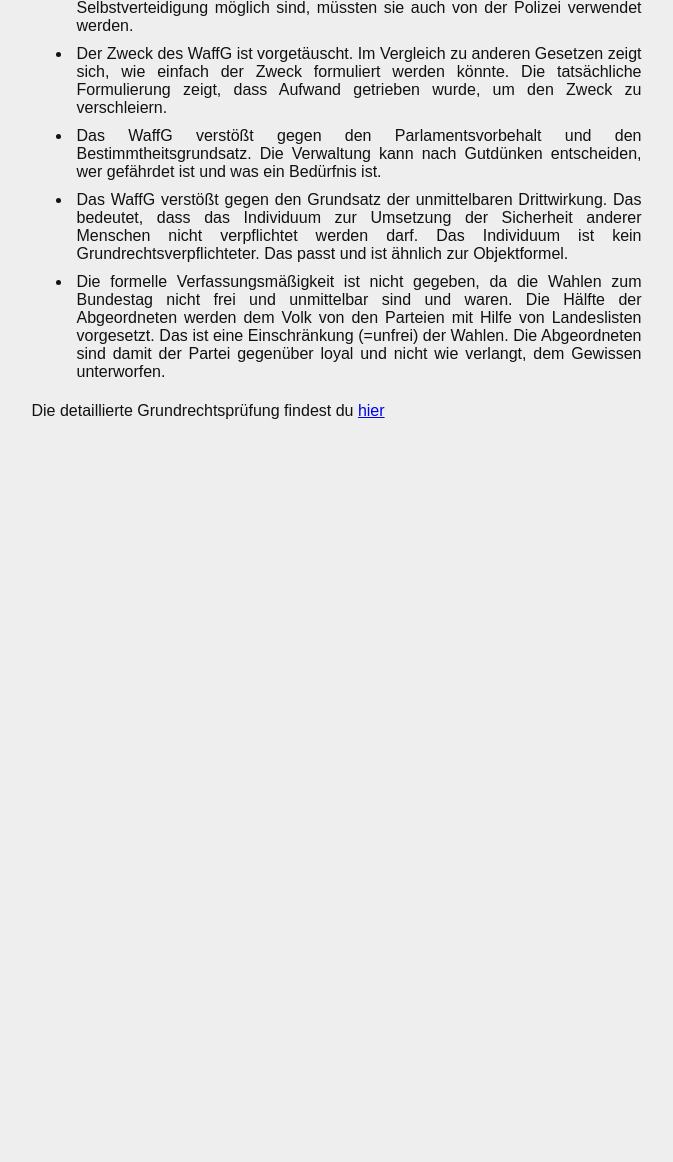
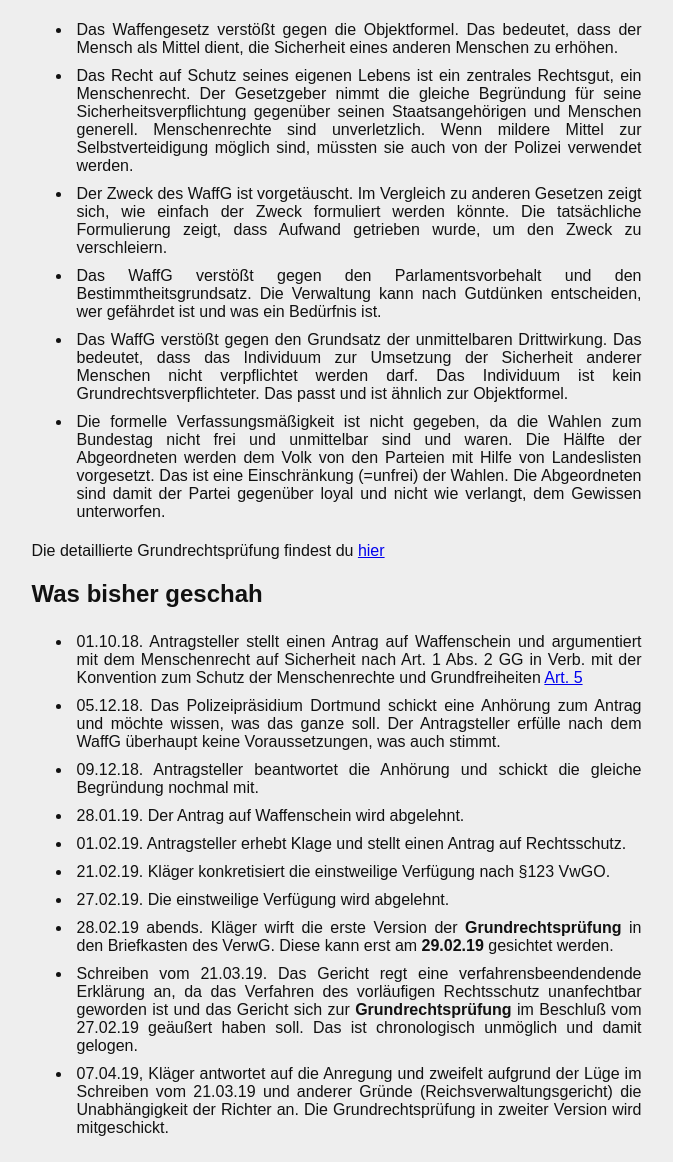
Before and after one commit to Waffenlobby2/waffenrecht, a plain HTML site: page index.html in a window 1280 px wide. Shown: the part 310-1472 px from the top of the page, without its empty margins (301-974 px from the left). Before the commit the page ends 800 px from the top, so only its background shows below. Drawn offline with Linux system fonts and the light colour scheme.

Commit message:
chronologie

```diff
--- a/index.html
+++ b/index.html
@@ -19,6 +19,14 @@
 
 <div class="main">
     <h1>Das Waffengesetz ist <a href="verfassungswidrig.html">verfassungswidrig</a></h1>
+
+    <h2>Was ist das</h2>
+    <p>
+        Diese Seite ist auf die Grundrechtsprüfung des Waffengesetzes fokussiert und ist damit Teil einer
+        aktuellen Klage gegen das Land NRW auf Herausgabe eines Waffenscheines. In der Klage wird beantragt, dass
+        das Sicherheitsbedürfnis als Bedürfnis ohne weitere Einschränkungen anerkannt wird.
+    </p>
+
     <h2>In aller Kürze</h2>
     <ul>
         <li>
@@ -60,5 +68,54 @@
     <p>
         Die detaillierte Grundrechtsprüfung findest du <a href="verfassungswidrig.html">hier</a>
     </p>
+
+
+
+    <h2>Was bisher geschah</h2>
+    <ul>
+        <li>
+            01.10.18. Antragsteller stellt einen Antrag auf Waffenschein und argumentiert mit dem Menschenrecht auf Sicherheit
+            nach Art. 1 Abs. 2 GG in Verb. mit der Konvention zum Schutz der Menschenrechte und Grundfreiheiten
+            <a href="https://www.menschenrechtskonvention.eu/konvention-zum-schutz-der-menschenrechte-und-grundfreiheiten-9236/#artikel-5--recht-auf-freiheit-und-sicherheit">Art. 5</a>
+        </li>
+        <li>
+            05.12.18. Das Polizeipräsidium Dortmund schickt eine Anhörung zum Antrag und möchte wissen, was das ganze
+            soll. Der Antragsteller erfülle nach dem WaffG überhaupt keine Voraussetzungen, was auch stimmt.
+        </li>
+        <li>
+            09.12.18. Antragsteller beantwortet die Anhörung und schickt die gleiche Begründung nochmal mit.
+        </li>
+        <li>
+            28.01.19. Der Antrag auf Waffenschein wird abgelehnt.
+        </li>
+        <li>
+            01.02.19. Antragsteller erhebt Klage und stellt einen Antrag auf Rechtsschutz.
+        </li>
+        <li>
+            21.02.19. Kläger konkretisiert die einstweilige Verfügung nach §123 VwGO.
+        </li>
+        <li>
+            27.02.19. Die einstweilige Verfügung wird abgelehnt.
+        </li>
+        <li>
+            28.02.19 abends. Kläger wirft die erste Version der <b>Grundrechtsprüfung</b> in den Briefkasten des VerwG.
+            Diese kann erst
+            am <b>29.02.19</b> gesichtet werden.
+        </li>
+        <li>
+            Schreiben vom 21.03.19. Das Gericht regt eine verfahrensbeendendende
+            Erklärung an,
+            da das Verfahren des vorläufigen Rechtsschutz unanfechtbar geworden ist und das Gericht sich
+            zur <b>Grundrechtsprüfung</b> im Beschluß vom 27.02.19 geäußert haben soll.
+            Das ist chronologisch unmöglich und damit gelogen.
+        </li>
+        <li>
+            07.04.19, Kläger antwortet auf die Anregung und zweifelt aufgrund der Lüge im Schreiben vom 21.03.19
+            und anderer Gründe (Reichsverwaltungsgericht) die Unabhängigkeit der Richter an. Die Grundrechtsprüfung
+            in zweiter Version wird mitgeschickt.
+        </li>
+    </ul>
+
+
 </div>
 </body>
```
